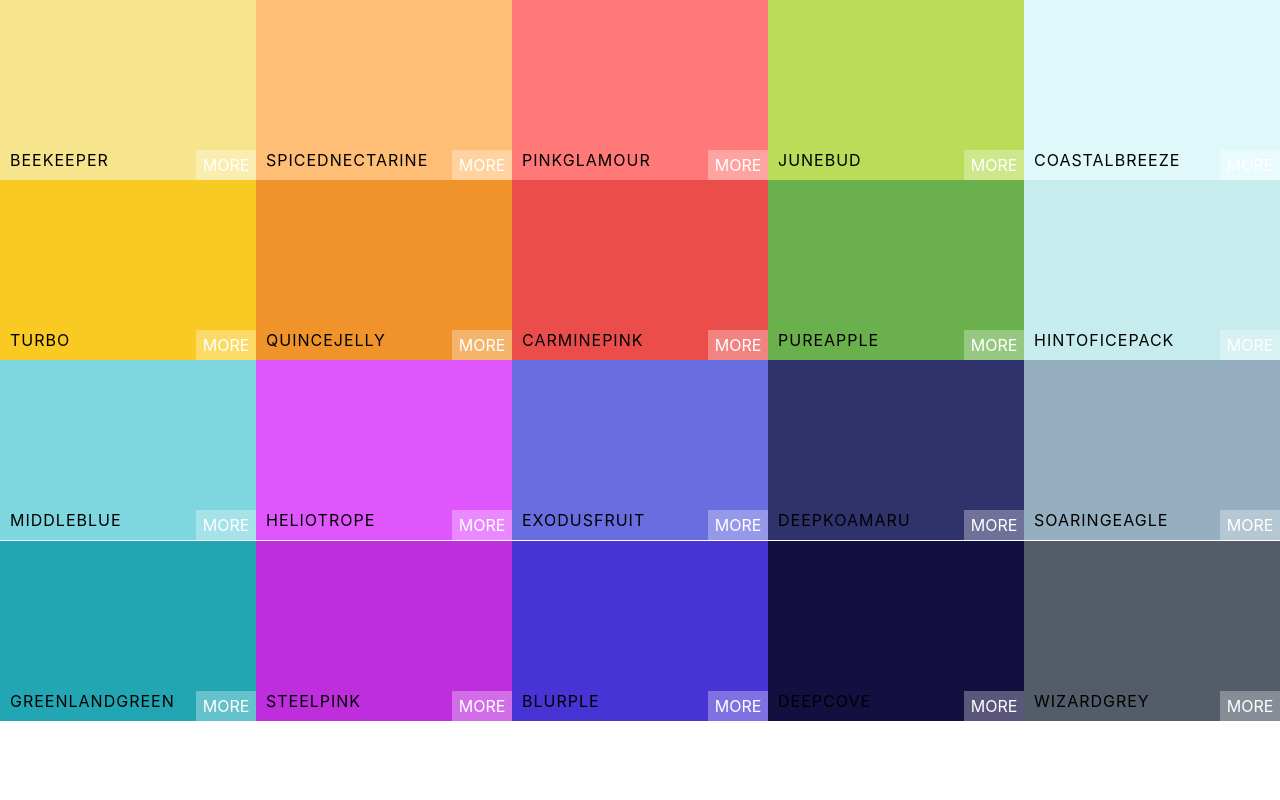
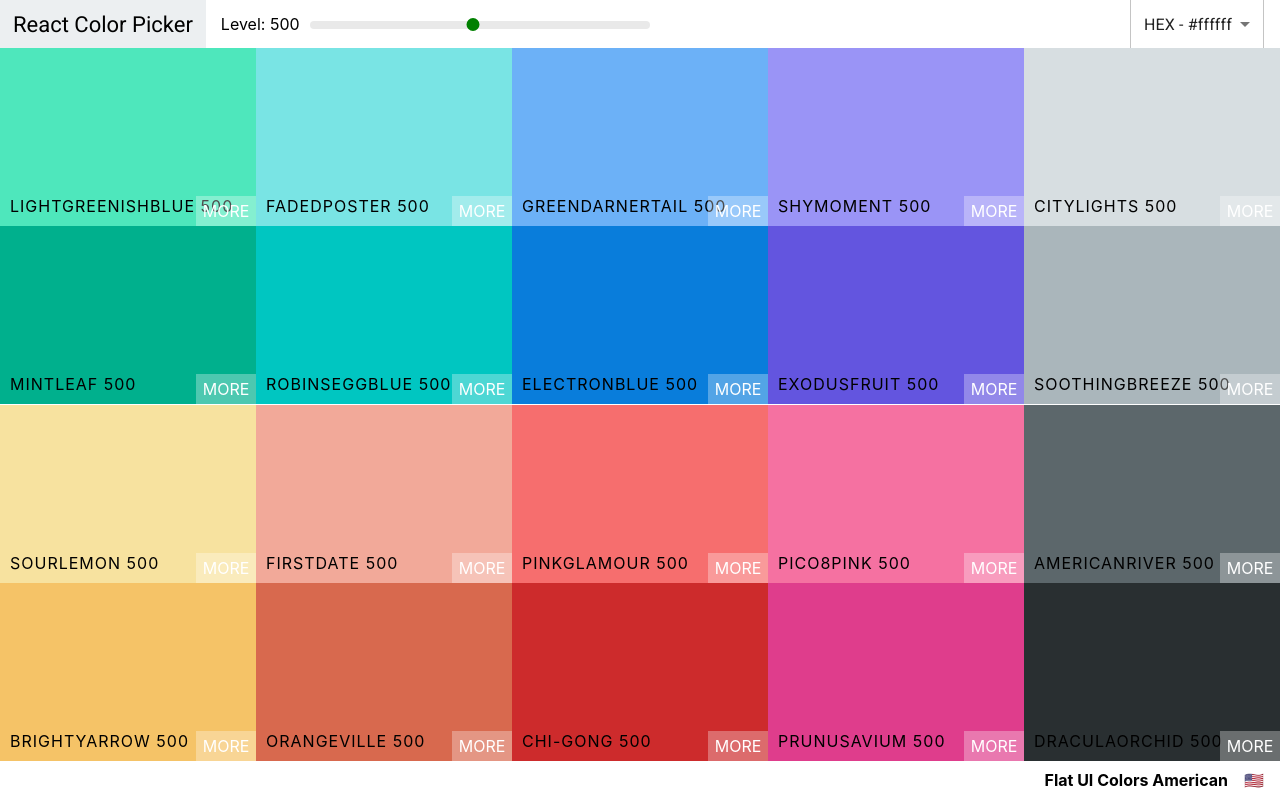
Before and after one commit to pauligarcia8/ReactMassiveColorProject, a React (Create React App) app in the folder color_app/: page /palette/flat-ui-colors-american in a window 1280 px wide. Built offline with nearby package versions, Linux system fonts and the light colour scheme.

Commit message:
add react-router v5

```diff
--- a/color_app/public/index.html
+++ b/color_app/public/index.html
@@ -4,7 +4,10 @@
     <meta charset="utf-8" />
     <link rel="icon" href="%PUBLIC_URL%/favicon.ico" />
     <meta name="viewport" content="width=device-width, initial-scale=1" />
-    <meta name="theme-color" content="#000000" />
+    <link rel="preconnect" href="https://fonts.googleapis.com">
+    <link rel="preconnect" href="https://fonts.gstatic.com" crossorigin>
+    <link href="https://fonts.googleapis.com/css2?family=Raleway:wght@200;300&family=Roboto:ital,wght@0,300;0,400;0,500;1,300&display=swap" rel="stylesheet">
+        <meta name="theme-color" content="#000000" />
     <meta
       name="description"
       content="Web site created using create-react-app"
--- a/color_app/src/App.js
+++ b/color_app/src/App.js
@@ -1,16 +1,43 @@
-import React, {Component} from "react";
+import React, { Component } from "react";
+import {
+  Switch, // instead of Switch
+  Route,
+
+} from "react-router-dom";
 import Palette from "./Palette";
+import PaletteList from "./PaletteList";
 import seedColors from "./seedColors";
+import { generatePalette } from "./colorHelpers";
 
 
 class App extends Component {
+  findPalette(id) {
+    return seedColors.find(function(palette) {
+      return palette.id === id;
+    });
+  }
   render() {
-    return (
-      <div>
-        <Palette {...seedColors[4]} />
-      </div>
-    );
+     return (
+       <Switch>
+         <Route
+         exact path="/"
+         render={() => <PaletteList palettes={seedColors}/>}
+         />
+         <Route
+         exact path="/palette/:id"
+         render={routeProps => (
+            <Palette
+            palette={generatePalette(
+              this.findPalette(routeProps.match.params.id)
+            )}
+            />
+         )}
+         />
+       </Switch>
+     );
   }
 }
 
+
+
 export default App;
--- a/color_app/src/ColorBox.js
+++ b/color_app/src/ColorBox.js
@@ -17,7 +17,7 @@ class ColorBox extends Component {
         const {name, background} = this.props;
         const {copied} = this.state;
         return (
-            <CopyToClipboard text={{background}} onCopy={this.changeCopyState}>
+            <CopyToClipboard text={background} onCopy={this.changeCopyState}>
             <div style={{background}} className="ColorBox">
             <div style={{background}} className={`copy-overlay ${copied && "show"}`}></div>
             <div className={`copy-msg ${copied && "show"}`}>
--- /dev/null
+++ b/color_app/src/NavBar.css
@@ -0,0 +1,49 @@
+.Navbar{
+    display: flex;
+    align-items: center;
+    justify-content: flex-start;
+    height: 6vh;
+}
+.logo {
+    margin-right: 15px;
+    padding: 0 13px;
+    font-size: 22px;
+    background-color: #eceff1;
+    font-family: Roboto;
+    height: 100%;
+    display: flex;
+    align-items: center;
+}
+.logo a {
+    text-decoration: none;
+    color: black;
+}
+.slider {
+    width: 340px;
+    margin: 0 10px;
+    display: inline-block;
+}
+
+.rc-slider-track {
+    background-color: transparent;
+}
+.rc-slider-rail {
+    height: 8px;
+}
+.rc-slider-handle,
+.rc-slider-handle:active,
+.rc-slider-handle:focus,
+.rc-slider-handle:hover {
+    background-color: green;
+    outline: none;
+    border: 2px solid green;
+    box-shadow: none;
+    width: 13px;
+    height: 13px;
+    margin-left: -7px;
+    margin-top: -3px;
+}
+.select-container {
+    margin-left: auto;
+    margin-right: 1rem;
+}
--- /dev/null
+++ b/color_app/src/NavBar.js
@@ -0,0 +1,82 @@
+import React, {Component} from 'react';
+import { Link } from 'react-router-dom';
+import Select from '@mui/material/Select';
+import MenuItem from '@mui/material/MenuItem';
+import Snackbar from '@mui/material/Snackbar';
+import IconButton from '@mui/material/IconButton';
+import CloseIcon from '@mui/icons-material/Close';
+import Slider from 'rc-slider';
+import 'rc-slider/assets/index.css';
+import './NavBar.css';
+class NavBar extends Component {
+    constructor(props) {
+        super(props);
+        this.state = { format: 'hex', open: false };
+        this.handleFormatChange = this.handleFormatChange.bind(this);
+        this.closeSnackbar = this.closeSnackbar.bind(this);
+    }
+    handleFormatChange(e) {
+        this.setState({ format: e.target.value, open: true });
+        this.props.handleChange(e.target.value);
+    }
+    closeSnackbar() {
+        this.setState({ open: false});
+    }
+    render() {
+        const {level, changeLevel} = this.props;
+        const { format } = this.state;
+        return (
+            <header className='Navbar'>
+                <div className='logo'>
+                    <Link to='/'>React Color Picker</Link>
+                </div>
+                <div className='slider-container'>
+                    <span>Level: {level}</span>
+                    <div className="slider">
+                        <Slider
+                        defaultValue={level}
+                        min={100}
+                        max={900}
+                        step={100}
+                        onAfterChange={changeLevel}
+                        />
+                    </div>
+                </div>
+                <div className='select-container'>
+                <Select
+                value={format}
+                onChange={this.handleFormatChange}>
+                    <MenuItem value="hex">HEX - #ffffff</MenuItem>
+                    <MenuItem value="rgb">RGB - rgb(255, 255, 255)</MenuItem>
+                    <MenuItem value="rgba">RGBA - rgba(255, 255, 255, 0.3)</MenuItem>
+                </Select>
+                </div>
+                <Snackbar
+                anchorOrigin={{vertical: 'bottom', horizontal: 'left'}}
+                open={this.state.open}
+                autoHidenDuration={300}
+                message={<span id='message-id'>Format Changed to {format.toUpperCase()}!</span>}
+                ContentProps={{
+                    "aria-describedby": "message-id"
+                }} //Para no videntes
+                onClose={this.closeSnackbar}
+                action={[
+                    <IconButton
+                    onClick={this.closeSnackbar}
+                    color='inherit'
+                    key='close'
+                    aria-label='close'
+                    >
+                        <CloseIcon>
+
+                        </CloseIcon>
+                    </IconButton>
+                ]}>
+
+
+                </Snackbar>
+            </header>
+        )
+    }
+}
+export default NavBar;
--- a/color_app/src/Palette.css
+++ b/color_app/src/Palette.css
@@ -1,6 +1,20 @@
 .Palette {
     height: 100vh;
+    display: flex;
+    flex-direction: column;
 }
 .Palette-colors {
     height: 90%;
 }
+.Palette-footer {
+    background-color: white;
+    height: 5vh;
+    display: flex;
+    justify-content: flex-end;
+    align-items: center;
+    font-weight: bold;
+}
+.emoji {
+    font-size: 1.rem;
+    margin: 0 1rem;
+}
--- a/color_app/src/Palette.js
+++ b/color_app/src/Palette.js
@@ -1,19 +1,47 @@
 import React, {Component} from "react";
 import ColorBox from "./ColorBox";
+import NavBar from "./NavBar";
 import './Palette.css'
 class Palette extends Component {
+    constructor(props) {
+      super(props);
+      this.state = { level: 500, format: "hex" };
+      this.changeLevel = this.changeLevel.bind(this);
+      this.changeFormat = this.changeFormat.bind(this);
+    }
+    changeLevel(level) {
+      this.setState({ level });
+    }
+    changeFormat(val) {
+      this.setState({ format: val });
+    }
     render() {
-        const colorBoxes = this.props.colors.map(color => (
-            <ColorBox background={color.color} name={color.name} />
+        const { colors, paletteName, emoji } = this.props.palette;
+        const { level, format } = this.state;
+        const colorBoxes = colors[level].map(color => (
+            <ColorBox
+            background={color[format]}
+            name={color.name}
+            key={color.id}
+            />
         ));
         return (
             <div className="Palette">
                 {/* Navbar goes here */}
+                <NavBar
+                level={level}
+                changeLevel={this.changeLevel}
+                handleChange={this.changeFormat}
+                />
+                {/*bunch of color boxes*/}
                 <div className="Palette-colors">
-                {/*bunch of color boxes*/}
                 {colorBoxes}
                 </div>
                 {/* footer eventually */}
+                <footer className="Palette-footer">
+                    {paletteName}
+                    <span className="emoji">{emoji}</span>
+                </footer>
             </div>
         )
     }
--- /dev/null
+++ b/color_app/src/PaletteList.js
@@ -0,0 +1,19 @@
+import React, { Component } from "react";
+import { Link } from 'react-router-dom';
+
+class PaletteList extends Component {
+    render() {
+        const {palettes} = this.props;
+        return (
+            <div>
+                <h1>React Colors</h1>
+                {palettes.map(palette => (
+                    <p>
+                        <Link to={`/palette/${palette.id}`}>{palette.paletteName}</Link>
+                    </p>
+                ))}
+            </div>
+        );
+    }
+}
+export default PaletteList;
--- a/color_app/src/index.js
+++ b/color_app/src/index.js
@@ -1,13 +1,14 @@
 import React from 'react';
 import ReactDOM from 'react-dom';
+import { BrowserRouter } from 'react-router-dom';
 import './index.css';
 import App from './App';
 import reportWebVitals from './reportWebVitals';
 
 ReactDOM.render(
-  <React.StrictMode>
+  <BrowserRouter>
     <App />
-  </React.StrictMode>,
+    </BrowserRouter>,
   document.getElementById('root')
 );
 
```
Also changed, not shown: color_app/package.json (+8 -0 lines), 2 other files (tests, documents, lock files or other folders).
